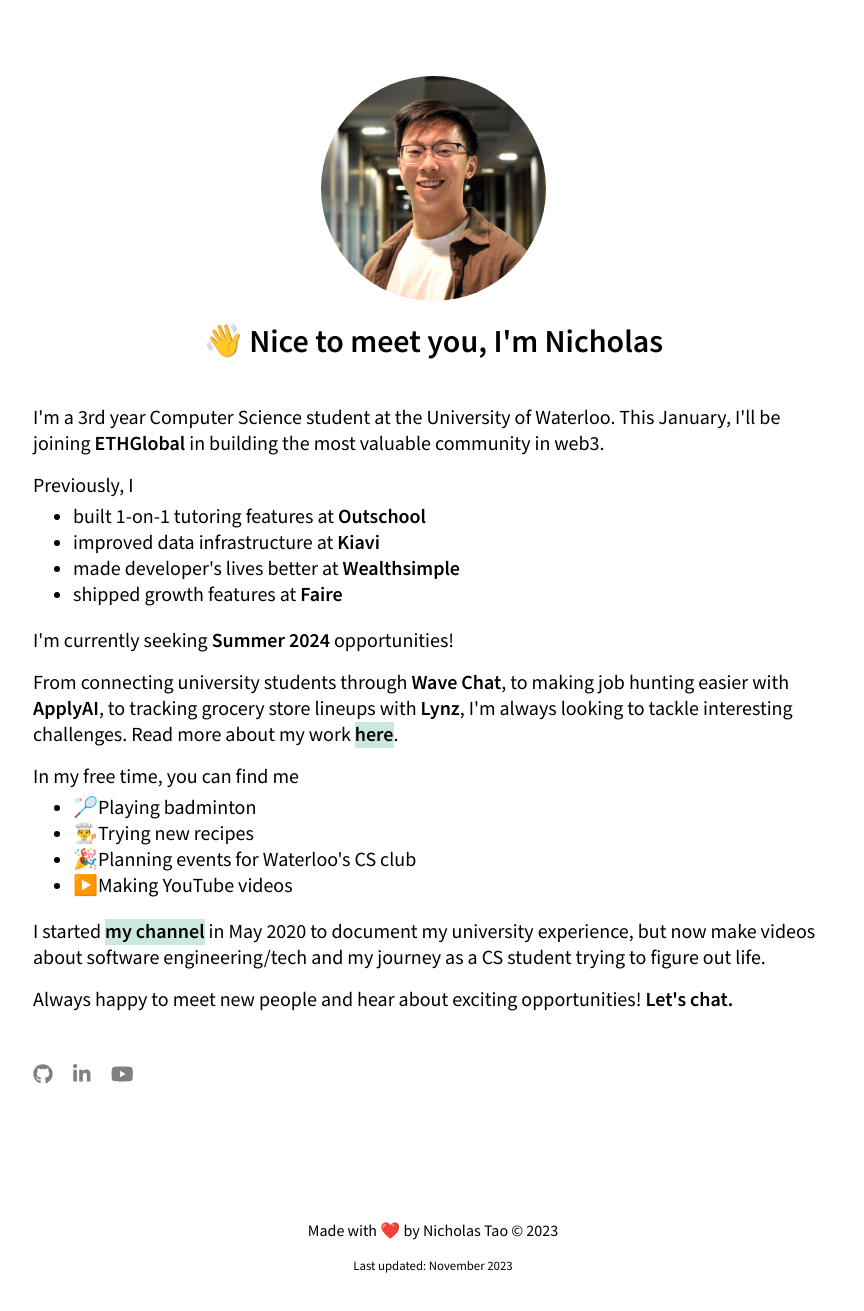
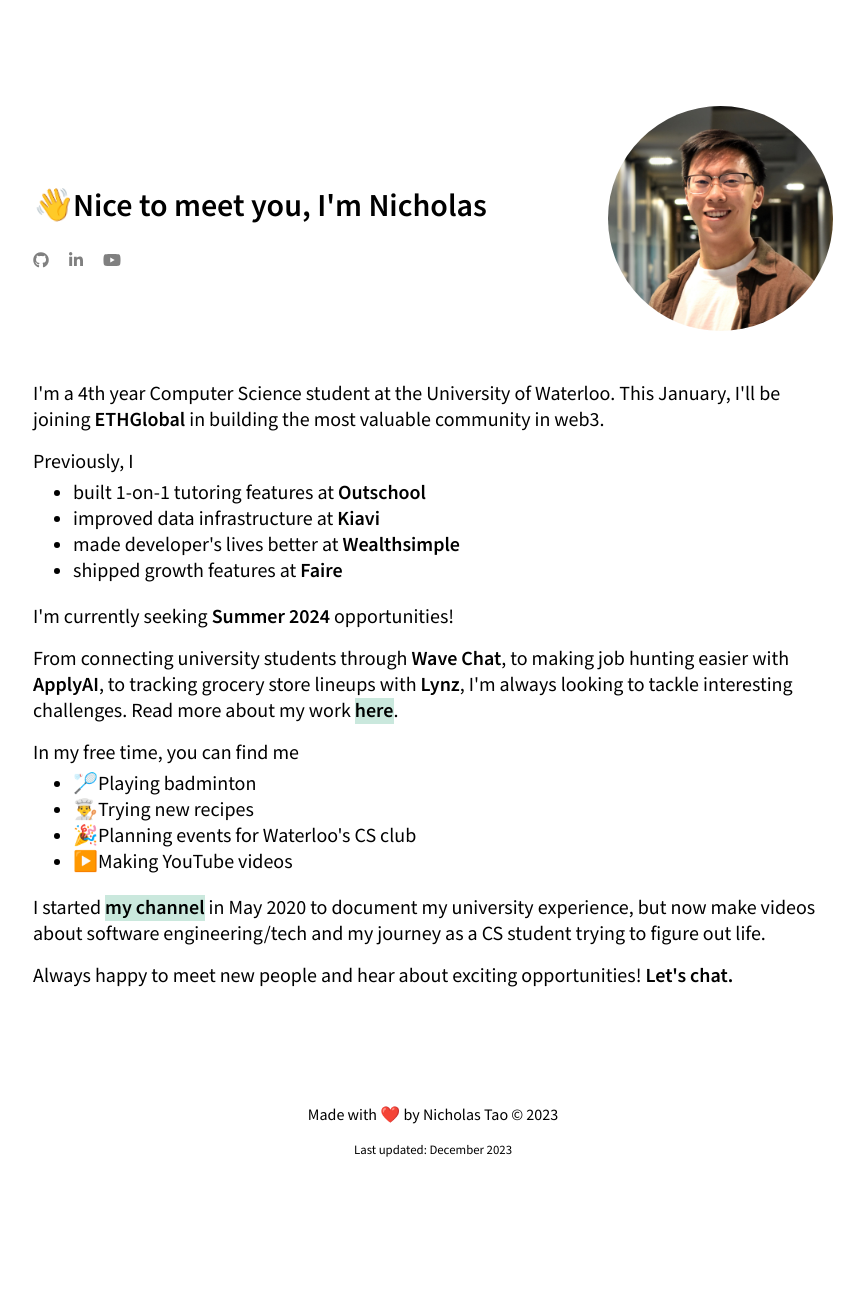
Before and after one commit to nicholas-tao/nicholas-tao.github.io, a React (Create React App) app: page / in a window 1280 px wide. Shown: the whole page, without its empty margins (207-1071 px from the left). After the commit the page ends 1195 px from the top, so only its background shows below. Built offline with nearby package versions, Linux system fonts and the light colour scheme.

Commit message:
style update

```diff
--- a/src/components/Footer.tsx
+++ b/src/components/Footer.tsx
@@ -5,7 +5,7 @@
   return (
     <Wrapper>
       <p>Made with ❤️ by Nicholas Tao &copy; 2023 </p>
-      <LastUpdated>Last updated: November 2023</LastUpdated>
+      <LastUpdated>Last updated: December 2023</LastUpdated>
     </Wrapper>
   );
 };
--- a/src/components/Home.tsx
+++ b/src/components/Home.tsx
@@ -17,12 +17,17 @@
 export const Home = () => {
   return (
     <Wrapper>
+      <Header>
+        <Greeting>
+          <h1>
+            <Wave>👋</Wave>Nice to meet you, I'm Nicholas
+          </h1>
+          <IconLinks />
+        </Greeting>
         <Headshot src={headshot} alt="NT" height="225px" width="225px" />
-      <Greeting>
-        <Wave>👋</Wave> Nice to meet you, I'm Nicholas
-      </Greeting>
+      </Header>
       <Body>
-        I'm a 3rd year Computer Science student at the University of Waterloo.
+        I'm a 4th year Computer Science student at the University of Waterloo.
         This January, I'll be joining{" "}
         <Link href="https://www.ethglobal.com/">ETHGlobal</Link> in building the
         most valuable community in web3.
@@ -33,7 +38,6 @@
         <Youtube />
         Always happy to meet new people and hear about exciting opportunities!{" "}
         <Link href="https://www.linkedin.com/in/nicholastao">Let's chat.</Link>
-        <IconLinks />
       </Body>
     </Wrapper>
   );
@@ -73,7 +77,6 @@
 
 const IconLinks = () => {
   return (
-    <SectionWrapper>
     <Icons>
       <a href="https://www.github.com/nicholas-tao">
         <Icon icon={faGithub} color="grey" />
@@ -85,7 +88,6 @@
         <Icon icon={faYoutube} color="grey" />
       </a>
     </Icons>
-    </SectionWrapper>
   );
 };
 
@@ -93,18 +95,18 @@
   display: flex;
   flex-direction: column;
   align-items: center;
-  margin-top: 20px;
+  margin-top: 50px;
 `;
 
 const Headshot = styled.img`
   border-radius: 50%;
 `;
 
-const Greeting = styled.h1`
+const Greeting = styled.div`
   text-align: center;
+  margin-bottom: 0;
   @media only screen and (max-width: 600px) {
     font-size: 30px;
-    margin-bottom: 0;
   }
 `;
 
@@ -144,7 +146,7 @@
 const Icons = styled.div`
   display: flex;
   column-gap: 20px;
-  margin-top: 50px;
+  margin-top: 24px;
 `;
 
 const Icon = styled(FontAwesomeIcon)`
@@ -156,3 +158,15 @@
 const SectionWrapper = styled.div`
   margin: 16px 0px;
 `;
+
+const Header = styled.div`
+  display: flex;
+  flex-direction: row;
+  align-items: center;
+  justify-content: space-between;
+  width: 100%;
+  margin-bottom: 30px;
+  @media only screen and (max-width: 600px) {
+    flex-direction: column-reverse;
+  }
+`;
```
Lines whose indentation alone changed are shown as unchanged.
